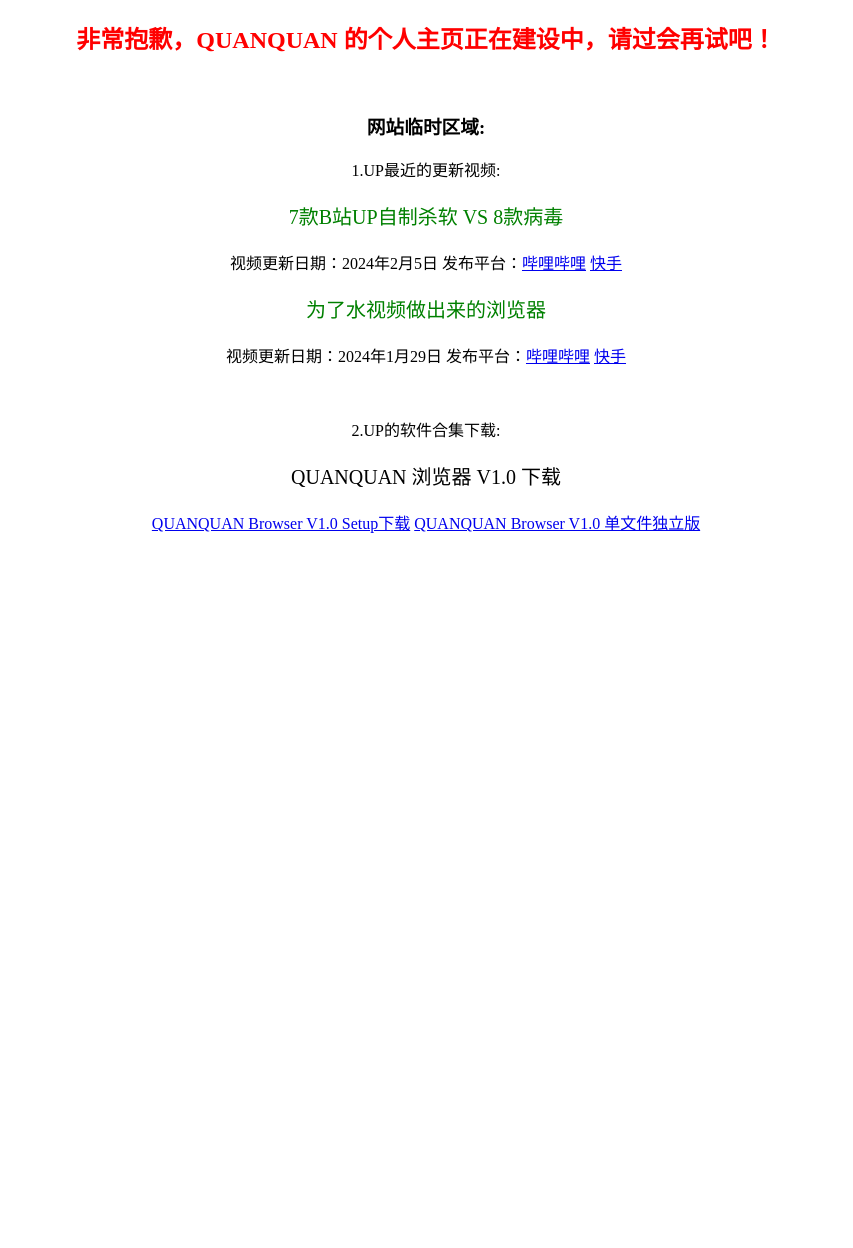
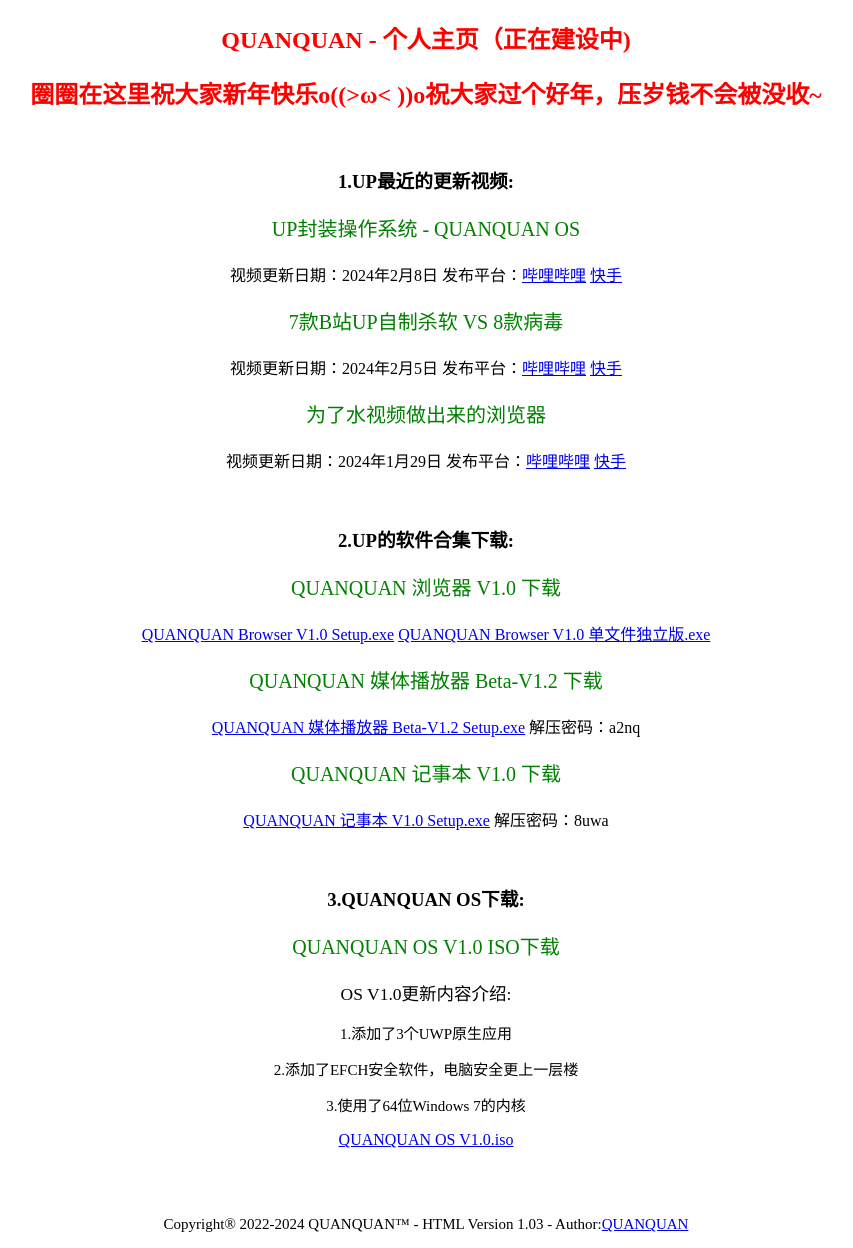
Before and after one commit to Circlecirccles/Circlecirccles.Github.io, a plain HTML site: page QUANQUAN.html in a window 1280 px wide. Shown: the whole page, without its empty margins (214-1067 px from the left). Before the commit the page ends 800 px from the top, so only its background shows below. Drawn offline with Linux system fonts and the light colour scheme.

Commit message:
Add files via upload

```diff
--- a/QUANQUAN.html
+++ b/QUANQUAN.html
@@ -6,16 +6,32 @@
   <link rel="icon" href="logo.ico" type="image/x-icon">
 </head>
 <html>
-<div style="color:red"><h2 style="text-align:center">非常抱歉，QUANQUAN 的个人主页正在建设中，请过会再试吧！</h2></div>
+<div style="color:red"><h2 style="text-align:center">QUANQUAN - 个人主页（正在建设中)</h2></div>
+<div style="color:red"><h2 style="text-align:center">圈圈在这里祝大家新年快乐o((>ω< ))o祝大家过个好年，压岁钱不会被没收~</h2></div>
 <br/>
-<h3 style = "text-align:center">网站临时区域:</h3>
-<p style="text-align:center">1.UP最近的更新视频:</p>
+<h3 style="text-align:center">1.UP最近的更新视频:</h3>
+<div style="text-align:center"><div style="font-size:20px"><p style="color:green">UP封装操作系统 - QUANQUAN OS</p></div></div>
+<p style="text-align:center">视频更新日期：2024年2月8日 发布平台：<a href="https://www.bilibili.com/video/BV1km411Q7G1">哔哩哔哩</a> <a href="https://kuaishou.com/profile/3xgt549u9dn3fgm">快手</a></p>
 <div style="text-align:center"><div style="font-size:20px"><p style="color:green">7款B站UP自制杀软 VS 8款病毒</p></div></div>
 <p style="text-align:center">视频更新日期：2024年2月5日 发布平台：<a href="https://www.bilibili.com/video/BV1wJ4m1t7hh">哔哩哔哩</a> <a href="https://kuaishou.com/profile/3xgt549u9dn3fgm">快手</a></p>
 <div style="text-align:center"><div style="font-size:20px"><p style="color:green">为了水视频做出来的浏览器</p></div></div>
 <p style="text-align:center">视频更新日期：2024年1月29日 发布平台：<a href="https://www.bilibili.com/video/BV1TN4y1n78s/">哔哩哔哩</a> <a href="https://kuaishou.com/profile/3xgt549u9dn3fgm">快手</a></p></div>
 <br/>
-<p style="text-align:center">2.UP的软件合集下载:</p>
-<div style="text-align:center"><div style="font-size:20px"><p>QUANQUAN 浏览器 V1.0 下载</p></div></div>
-<p style="text-align:center"><a href="https://Circlecirccles.Github.io/Apps/Windows/QUANQUAN-Browser/QUANQUAN Browser V1.0 Setup.exe">QUANQUAN Browser V1.0 Setup下载</a> <a href="https://Circlecirccles.Github.io/Apps/Windows/QUANQUAN-Browser/QUANQUAN Browser V1.0 单文件独立版.exe">QUANQUAN Browser V1.0 单文件独立版</a></p>
+<h3 style="text-align:center">2.UP的软件合集下载:</h3>
+<div style="text-align:center"><div style="font-size:20px"><p style="color:green">QUANQUAN 浏览器 V1.0 下载</p></div></div>
+<p style="text-align:center"><a href="https://Circlecirccles.Github.io/Apps/Windows/QUANQUAN-Browser/QUANQUAN Browser V1.0 Setup.exe">QUANQUAN Browser V1.0 Setup.exe</a> <a href="https://Circlecirccles.Github.io/Apps/Windows/QUANQUAN-Browser/QUANQUAN Browser V1.0 单文件独立版.exe">QUANQUAN Browser V1.0 单文件独立版.exe</a></p>
+<div style="text-align:center"><div style="font-size:20px"><p style="color:green">QUANQUAN 媒体播放器 Beta-V1.2 下载</p></div></div>
+<p style="text-align:center"><a href="https://wwt.lanzouj.com/iZsmC1nqlv3g">QUANQUAN 媒体播放器 Beta-V1.2 Setup.exe</a> 解压密码：a2nq</p>
+<div style="text-align:center"><div style="font-size:20px"><p style="color:green">QUANQUAN 记事本 V1.0 下载</p></div></div>
+<p style="text-align:center"><a href="https://wwt.lanzouj.com/iouuk1nqlmxc">QUANQUAN 记事本 V1.0 Setup.exe</a> 解压密码：8uwa</p>
+<br/>
+<h3 style="text-align:center">3.QUANQUAN OS下载:</h3>
+<div style="text-align:center"><div style="font-size:20px"><p style="color:green">QUANQUAN OS V1.0 ISO下载</p></div></div>
+<div style="text-align:center"><div style="font-size:17.5px"><p>OS V1.0更新内容介绍:</p></div></div>
+<div style="text-align:center"><div style="font-size:15px"><p>1.添加了3个UWP原生应用</p></div></div>
+<div style="text-align:center"><div style="font-size:15px"><p>2.添加了EFCH安全软件，电脑安全更上一层楼</p></div></div>
+<div style="text-align:center"><div style="font-size:15px"><p>3.使用了64位Windows 7的内核</p></div></div>
+<p style="text-align:center"><a href="https://wwt.lanzouj.com/iZsmC1nqlv3g">QUANQUAN OS V1.0.iso</a> </p>
+<br/><br/>
+<div style="font-size:15px"><p style="text-align:center">Copyright® 2022-2024 QUANQUAN™ - HTML Version 1.03 - Author:<a href="https://space.bilibili.com/696533041">QUANQUAN</a></p></div>
 </html>
```
